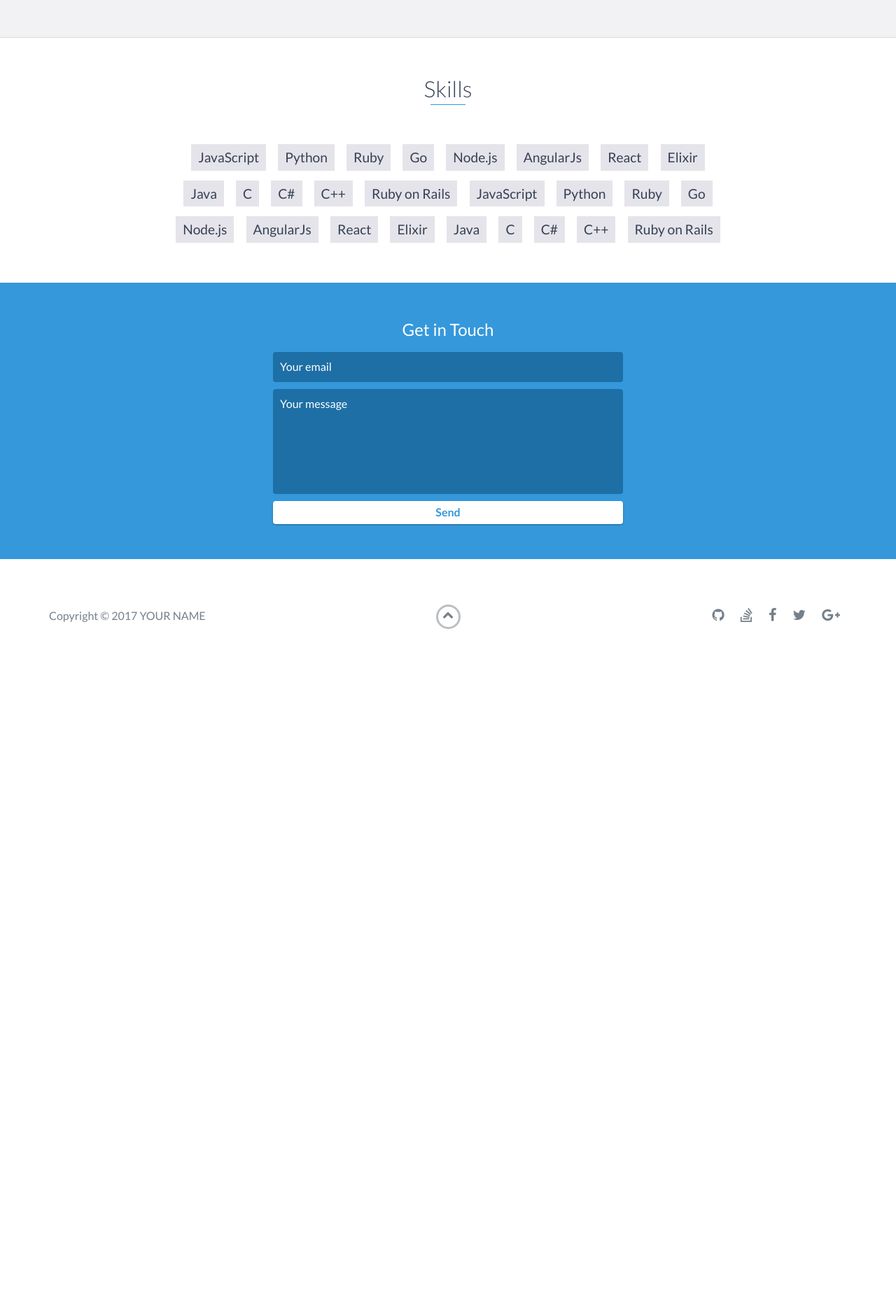
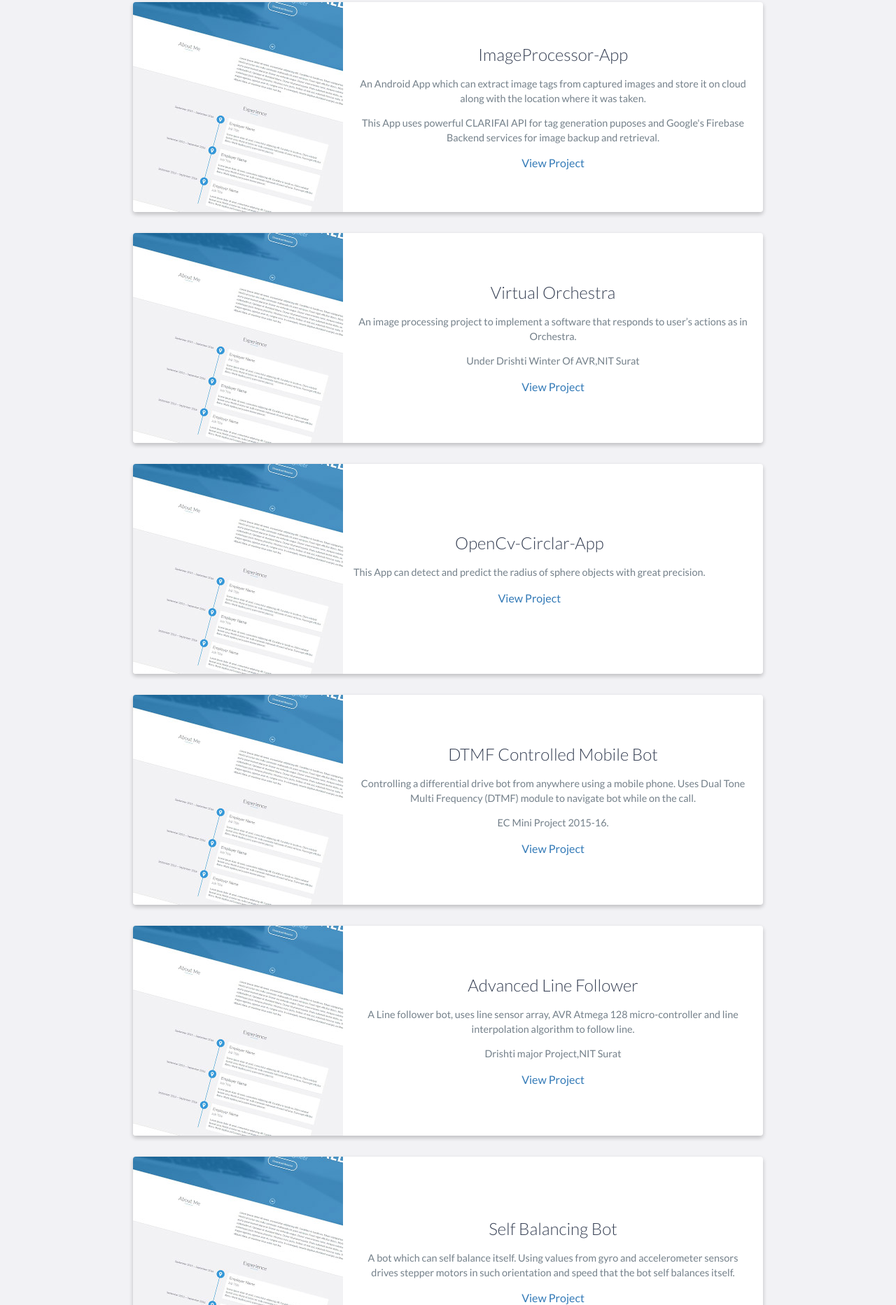
Before and after one commit to simarsingh24/simarsingh24.github.io, a website: page index.html in a window 1280 px wide. Shown: the part 3225-5090 px from the top of the page at 70% size. Before the commit the page ends 4177 px from the top, so only its background shows below. Drawn offline with nearby package versions, Linux system fonts and the light colour scheme.

Commit message:
added projects

```diff
--- a/index.html
+++ b/index.html
@@ -168,31 +168,134 @@
                     </div>
                     <!-- End .project-image -->
                     <div class="project-info">
-                        <h3>Project Name Here</h3>
+                        <h3>ChekOutWiz-App</h3>
                         <p>
-                            Lorem ipsum dolor sit amet, consectetur adipiscing elit. Curabitur in iaculis ex. Etiam volutpat laoreet urna. Morbi ut tortor nec nulla commodo malesuada sit amet vel lacus. Fusce eget efficitur libero. Morbi dapibus porta quam laoreet placerat.
+                            This App is intended to enhance checkout systems in supermarkets. It uses proprietary Machine learning algorithms to identify and classify fresh produce in real time.This App can be integrated into existing store checkout systems via multiple methods like ADB, LAN or through serial communication.
+                            <p>
+                            The App has variants one uses Tensorflow and the other uses Caffe2. (Tensorflow and Caffe2 are open-source software library provided by Google and Facebook respectively)
+                        </p>
                         </p>
                         <a href="#">View Project</a>
                     </div>
                     <!-- End .project-info -->
                 </div>
                 <!-- End .project -->
-
                 <div class="project shadow-large">
                     <div class="project-image">
                         <img src="images/project.jpg" />
                     </div>
                     <!-- End .project-image -->
                     <div class="project-info">
-                        <h3>Project Name Here</h3>
+                        <h3>PlacementFeed-App</h3>
                         <p>
-                            Lorem ipsum dolor sit amet, consectetur adipiscing elit. Curabitur in iaculis ex. Etiam volutpat laoreet urna. Morbi ut tortor nec nulla commodo malesuada sit amet vel lacus. Fusce eget efficitur libero. Morbi dapibus porta quam laoreet placerat.
+                            This App extracts the Placement Updates of SVNIT from its official facebook page and uses Language Processing tools to extract keywords like Organisation Name, Student Name, Branch etc. and populates the result on the screen views.
+                        <p>
+                            The App uses Facebook's Graph API, and Machine Learning. (Currently under development phase)
+                        </p>
+                        <a href="#">View Project</a>
+                    </div>
+                    <!-- End .project-info -->
+                </div>
+                <div class="project shadow-large">
+                    <div class="project-image">
+                        <img src="images/project.jpg" />
+                    </div>
+                    <!-- End .project-image -->
+                    <div class="project-info">
+                        <h3>ImageProcessor-App</h3>
+                        <p>
+                            An Android App which can extract image tags from captured images and store it on cloud along with the location where it was taken.
+                            <p>
+                           This App uses powerful CLARIFAI API for tag generation puposes and Google's Firebase Backend services for image backup and retrieval.
+                        </p>
+                        </p>
+                        <a href="#">View Project</a>
+                    </div>
+                    <!-- End .project-info -->
+                </div>
+                 <div class="project shadow-large">
+                    <div class="project-image">
+                        <img src="images/project.jpg" />
+                    </div>
+                    <!-- End .project-image -->
+                    <div class="project-info">
+                        <h3>Virtual Orchestra</h3>
+                        <p>
+                           An image processing project to implement a software that responds to user’s actions as in Orchestra.
+                            <p>
+                            Under Drishti Winter Of AVR,NIT Surat
+                        </p>
                         </p>
                         <a href="#">View Project</a>
                     </div>
                     <!-- End .project-info -->
                 </div>
                 <!-- End .project -->
+                   <div class="project shadow-large">
+
+                    <div class="project-image">
+                        <img src="images/project.jpg" />
+                    </div>
+                    <!-- End .project-image -->
+                    <div class="project-info">
+                        <h3>OpenCv-Circlar-App</h3>
+                        <p>
+                        This App can detect and predict the radius of sphere objects with great precision.
+                        </p>
+                        <a href="#">View Project</a>
+                    </div>
+                    <!-- End .project-info -->
+                </div>
+                     <div class="project shadow-large">
+                    <div class="project-image">
+                        <img src="images/project.jpg" />
+                    </div>
+                    <!-- End .project-image -->
+                    <div class="project-info">
+                        <h3>DTMF Controlled Mobile Bot</h3>
+                        <p>
+                           Controlling a differential drive bot from anywhere using a mobile phone. Uses Dual Tone Multi Frequency (DTMF) module to navigate bot while on the call.
+                            <p>
+                            EC Mini Project 2015-16.
+                        </p>
+                        </p>
+                        <a href="#">View Project</a>
+                    </div>
+                    <!-- End .project-info -->
+                 </div>
+                <!-- End .project -->
+                   <div class="project shadow-large">
+                    <div class="project-image">
+                        <img src="images/project.jpg" />
+                    </div>
+                    <!-- End .project-image -->
+                    <div class="project-info">
+                        <h3>Advanced Line Follower</h3>
+                        <p>A Line follower bot, uses line sensor array, AVR Atmega 128 micro-controller and line interpolation algorithm to follow line.
+                            <p>
+                             Drishti major Project,NIT Surat
+                        </p>
+                        </p>
+                        <a href="#">View Project</a>
+                    </div>
+                    <!-- End .project-info -->
+                </div>
+                </div>
+                     <div class="project shadow-large">
+                    <div class="project-image">
+                        <img src="images/project.jpg" />
+                    </div>
+                    <!-- End .project-image -->
+                    <div class="project-info">
+                        <h3>Self Balancing Bot</h3>
+                        <p>
+                        A bot which can self balance itself. Using values from gyro and accelerometer sensors drives stepper motors in such orientation and speed that the bot self balances itself.
+                        </p>
+                        <a href="#">View Project</a>
+                    </div>
+                    <!-- End .project-info -->
+                 </div>
+
             </div>
         </div>
     </div>
@@ -201,32 +304,15 @@
     <div id="skills">
         <h2 class="heading">Skills</h2>
         <ul>
-            <li>JavaScript</li>
+            <li>Android</li>
+            <li>Java</li>
             <li>Python</li>
-            <li>Ruby</li>
-            <li>Go</li>
-            <li>Node.js</li>
-            <li>AngularJs</li>
-            <li>React</li>
-            <li>Elixir</li>
-            <li>Java</li>
+            <li>C++</li>
             <li>C</li>
-            <li>C#</li>
-            <li>C++</li>
-            <li>Ruby on Rails</li>
-            <li>JavaScript</li>
-            <li>Python</li>
-            <li>Ruby</li>
-            <li>Go</li>
-            <li>Node.js</li>
-            <li>AngularJs</li>
-            <li>React</li>
-            <li>Elixir</li>
-            <li>Java</li>
-            <li>C</li>
-            <li>C#</li>
-            <li>C++</li>
-            <li>Ruby on Rails</li>
+            <li>AVR</li>
+            <li>Arduino</li>
+            <li>Google Firebase</li>
+            <li>Tensorflow</li>
         </ul>
     </div>
     <!-- End #skills -->
@@ -249,9 +335,11 @@
         <div class="container">
             <div class="row">
                 <div class="col-sm-5 copyright">
-                    <p>
-                        Copyright &copy; 2017 YOUR NAME
-                    </p>
+                    <ul>
+                        <li>Harsimar</li>
+                        <li>simarsingh24@gmail.com</li>
+                        <li>+91-9408192825</li>
+                    </ul>
                 </div>
                 <div class="col-sm-2 top">
                     <span id="to-top">
```
